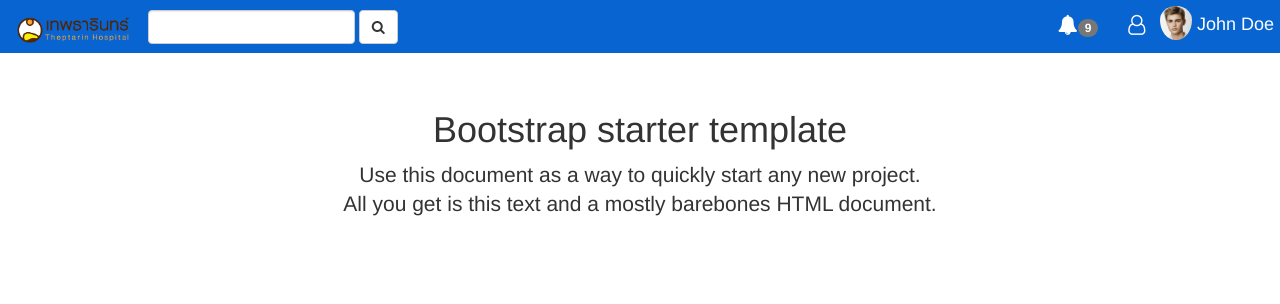
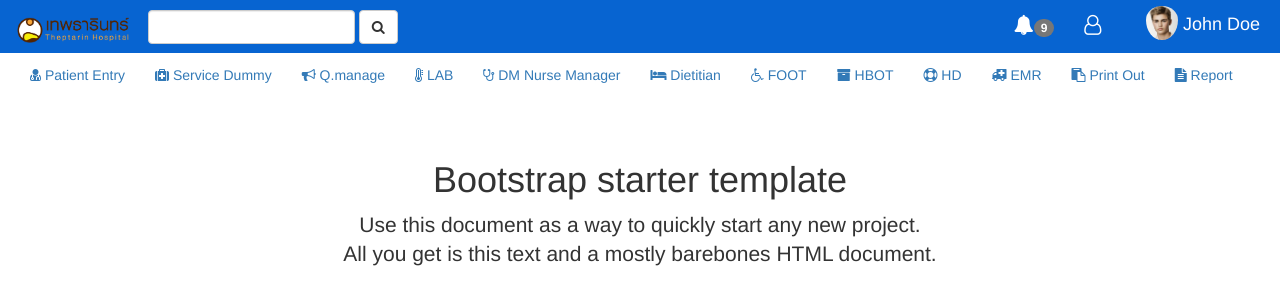
Before and after one commit to driftkingn20/medicoNG-header, a plain HTML site: page index.html in a window 1280 px wide. Drawn offline with nearby package versions, Linux system fonts and the light colour scheme.

Commit message:
first commit

```diff
--- a/index.html
+++ b/index.html
@@ -141,9 +141,9 @@
               </form>
             </li>
           </ul>
-          <ul class="nav navbar-nav navbar-right" style="padding-right: 6px;">
+          <ul class="nav navbar-nav navbar-right" style="padding-right: 20px;">
             <li><a data-toggle="modal" data-target="#myModal"><i class="fa fa-bell"  style="font-size:20px;color:white"></i><span class="badge badge-light">9</span></a></li>
-            <li><a data-toggle="modal" data-target="#myModal2"><i class="fa fa-user-o"  style="font-size:20px;color:white"></i></a></li>
+            <li style="padding-right: 30px;"><a data-toggle="modal" data-target="#myModal2"><i class="fa fa-user-o"  style="font-size:20px;color:white"></i></a></li>
             <li><img src="img\profile.png" height="40px" class="img-circle" style="padding-top: 6px;" /></li>
             <li  style="padding-top: 5px;padding-left: 5px;"><h4>John Doe</h4></li>
           </ul>
@@ -151,6 +151,41 @@
 
       </div>
     </nav>
+
+
+        <div class="container-fluid">
+            <div class="navbar-header">
+                <ul class="nav navbar-nav">
+
+                    <li>
+                        <a href="#"><i class="fa fa-user-md"></i> Patient Entry</a>                    </li>
+                    <li>
+                        <a href="#"><i class="fa fa-medkit"></i> Service Dummy</a>                    </li>
+                    <li>
+                        <a href="#"><i class="fa fa-bullhorn"></i> Q.manage</a>                    </li>
+                    <li>
+                        <a href="#"><i class="fa fa-thermometer"></i> LAB</a>                    </li>
+                    <li>
+                        <a href="#"><i class="fa fa-stethoscope"></i> DM Nurse Manager</a>                    </li>
+                    <li>
+                        <a href="#"><i class="fa fa-bed"></i> Dietitian</a>                    </li>
+                    <li>
+                        <a href="#"><i class="fa fa-wheelchair"></i> FOOT</a>                    </li>
+                    <li>
+                        <a href="#"><i class="fa fa-archive"></i> HBOT</a>                    </li>
+                    <li>
+                        <a href="#"><i class="fa fa-support"></i> HD</a>                    </li>
+                    <li>
+                        <a href="#"><i class="fa fa-ambulance"></i> EMR</a>                    </li>
+                    <li>
+                        <a href="#"><i class="fa fa-clipboard"></i> Print Out</a>                    </li>
+                    <li>
+                        <a href="#"><i class="fa fa-file-text"></i> Report</a>                    </li>
+                </ul>
+
+            </div>
+        </div>
+
 
 
 
```
